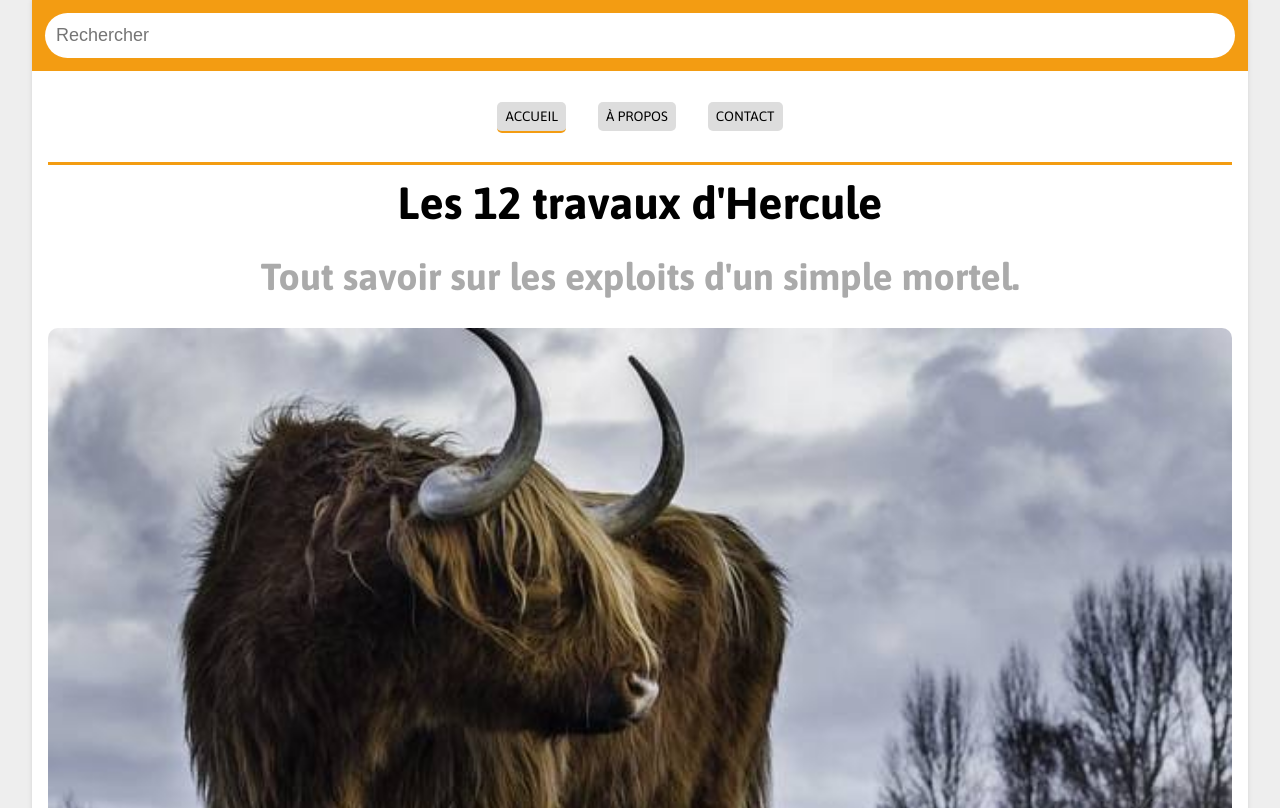
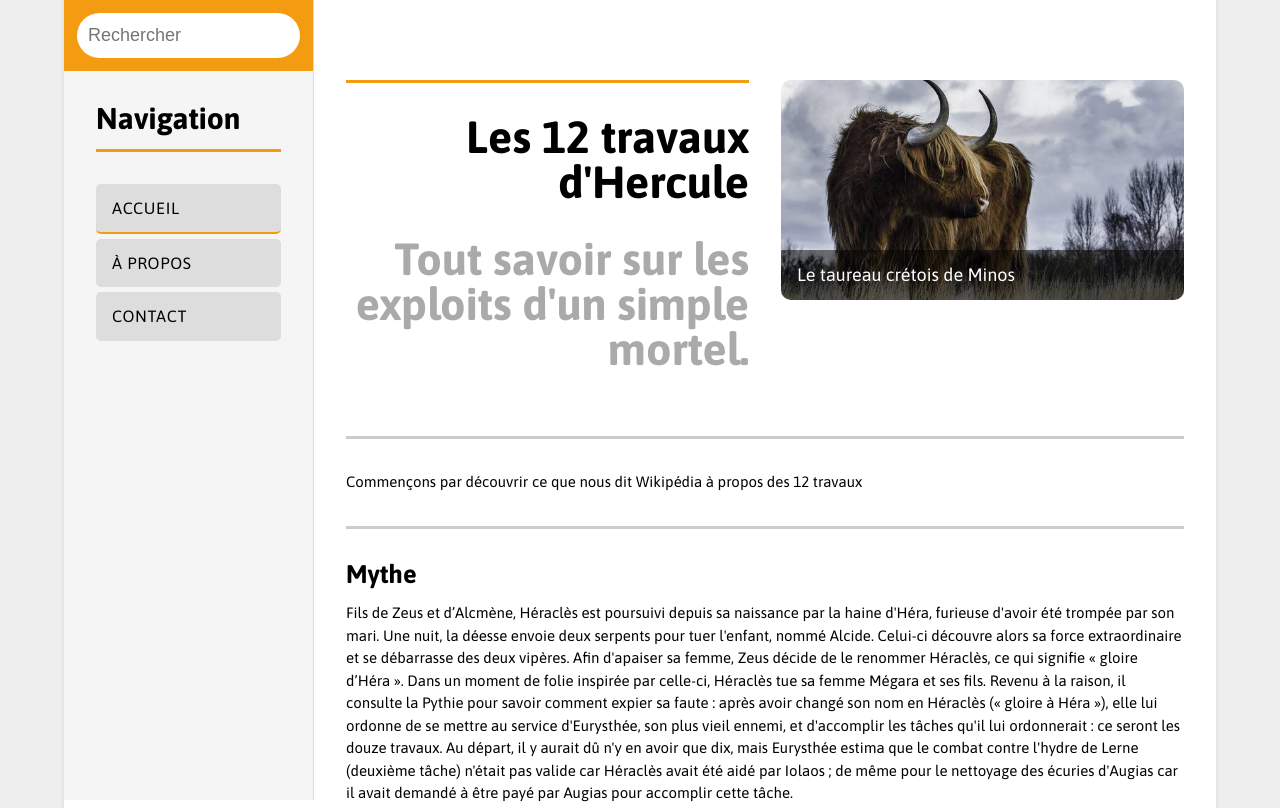
Before and after one commit to Jean-Yves2/hercule_project, a plain HTML site: page index.html in a window 1280 px wide. Shown: the top 808 px of the page. Drawn offline with Linux system fonts and the light colour scheme.

Commit message:
:iphone: responsive desktop model

```diff
--- a/css/styles.css
+++ b/css/styles.css
@@ -1,6 +1,6 @@
 body {
     font-size: 15px;
-    background:#eee;
+    background: #eee;
     font-family: 'Asap', sans-serif;
     min-width: 320px;
 }
@@ -8,8 +8,8 @@ body {
 .container {
     width: 95%;
     margin: auto;
-    background:#fff;
-    box-shadow:0 0 5px rgba(0,0,0,.1);
+    background: #fff;
+    box-shadow: 0 0 5px rgba(0, 0, 0, .1);
 }
 
 .search {
@@ -20,13 +20,13 @@ body {
 .search-input {
     padding: .75rem 0.7rem;
     border: none;
-    font-size:1.2em;
-    width:100%;
-    border-radius:2rem;
+    font-size: 1.2em;
+    width: 100%;
+    border-radius: 2rem;
 }
 
 
-.nav .title{
+.nav .title {
     display: none;
 }
 
@@ -35,9 +35,10 @@ body {
 }
 
 .nav-links {
-    display:flex;
+    display: flex;
     justify-content: space-between;
 }
+
 .nav-item {
     font-size: 1rem;
 
@@ -46,12 +47,12 @@ body {
 .nav-item-link {
 
     background: #ddd;
-    display:block;
+    display: block;
     text-transform: uppercase;
     font-size: .85em;
-    margin-bottom:5px;
-    border-radius:5px;
-    padding:0.5rem;
+    margin-bottom: 5px;
+    border-radius: 5px;
+    padding: 0.5rem;
     transition: background-color .3s ease;
 }
 
@@ -61,7 +62,7 @@ body {
 }
 
 .nav-item-link--active {
-    border-bottom:2px solid #f39c12;
+    border-bottom: 2px solid #f39c12;
 }
 
 .page {
@@ -77,6 +78,7 @@ body {
     margin-bottom: 2rem;
 
 }
+
 .content-titles {
     text-align: center;
 }
@@ -110,7 +112,7 @@ body {
     bottom: 0;
     width: 100%;
     padding: 1rem;
-    background: rgba(0,0,0,0.5);
+    background: rgba(0, 0, 0, 0.5);
     color: #fff;
     font-size: 1.2em;
 }
@@ -156,8 +158,8 @@ body {
 .title {
     font-size: 1.5em;
     font-weight: bold;
-    border-bottom:3px solid #f39c12;
-    padding-bottom:1rem;
+    border-bottom: 3px solid #f39c12;
+    padding-bottom: 1rem;
 }
 
 .articles-container {
@@ -216,11 +218,144 @@ body {
 
 @media (min-width: 500px) {
     .nav-links {
-    display:flex;
-    justify-content: center;
+        display: flex;
+        justify-content: center;
     }
+
     .nav-item {
-    font-size: 1rem;
-    margin:1rem
+        font-size: 1rem;
+        margin: 1rem
     }
 }
+
+@media screen and (min-width: 1100px) {
+    .container {
+
+        width: 90%;
+        margin: auto;
+        padding-left: 250px;
+    }
+
+    .header {
+
+        position: fixed;
+        left: 5%;
+        height: 100vh;
+        top: 0;
+        width: 250px;
+        background: #f5f5f5;
+        border-right: 1px solid rgba(0, 0, 0, .1);
+    }
+
+    .title {
+
+        font-size: 2em;
+    }
+
+    .nav {
+
+        padding: 2rem;
+    }
+
+    .nav .title {
+
+        display: block;
+    }
+
+    .nav-links {
+
+        flex-wrap: wrap;
+        margin-top: 2rem;
+        justify-content: start;
+    }
+
+    .nav-item {
+
+        font-size: 1.2rem;
+        margin: 0;
+        width: 100%;
+    }
+
+
+    .nav-item-link {
+
+        padding: 1rem;
+        letter-spacing: .04em;
+        font-size: .85em;
+        transition: background-color .3s ease;
+    }
+
+    .page {
+
+        padding: 5rem 2rem 2rem;
+    }
+
+    .content-focus {
+
+        display: flex;
+        justify-content: center;
+        align-items: flex-start;
+    }
+
+    .content-titles {
+
+        width: 50%;
+        margin-right: 2rem;
+        text-align: right;
+    }
+
+    .content-title {
+
+        font-size: 3em;
+        font-weight: bold;
+        margin-bottom: 2rem;
+        max-width: 450px;
+        margin-left: auto;
+    }
+
+
+    .content-title--main {
+
+        padding-top: 2rem;
+    }
+
+
+    .content-picture {
+
+        width: 50%;
+    }
+
+
+
+    .articles {
+
+        margin-top: 5rem;
+    }
+
+    .articles-container {
+
+        display: flex;
+        flex-wrap: wrap;
+        justify-content: space-between;
+    }
+
+    .card {
+
+        width: calc(50% - 1rem);
+    }
+
+
+    .btn {
+
+        padding: 1rem 2rem;
+        margin-right: .5rem;
+    }
+
+
+    .footer {
+
+        padding: 4rem 2rem;
+    }
+
+
+}
```
